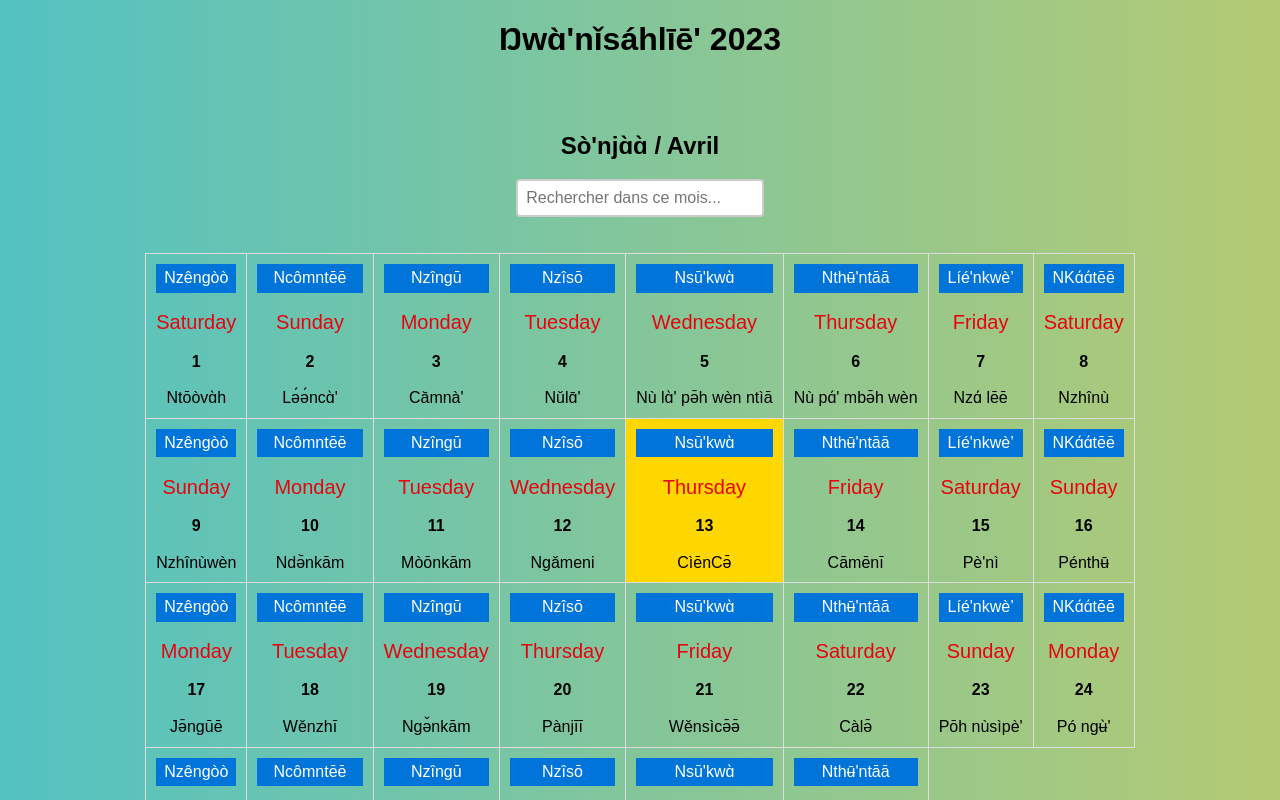
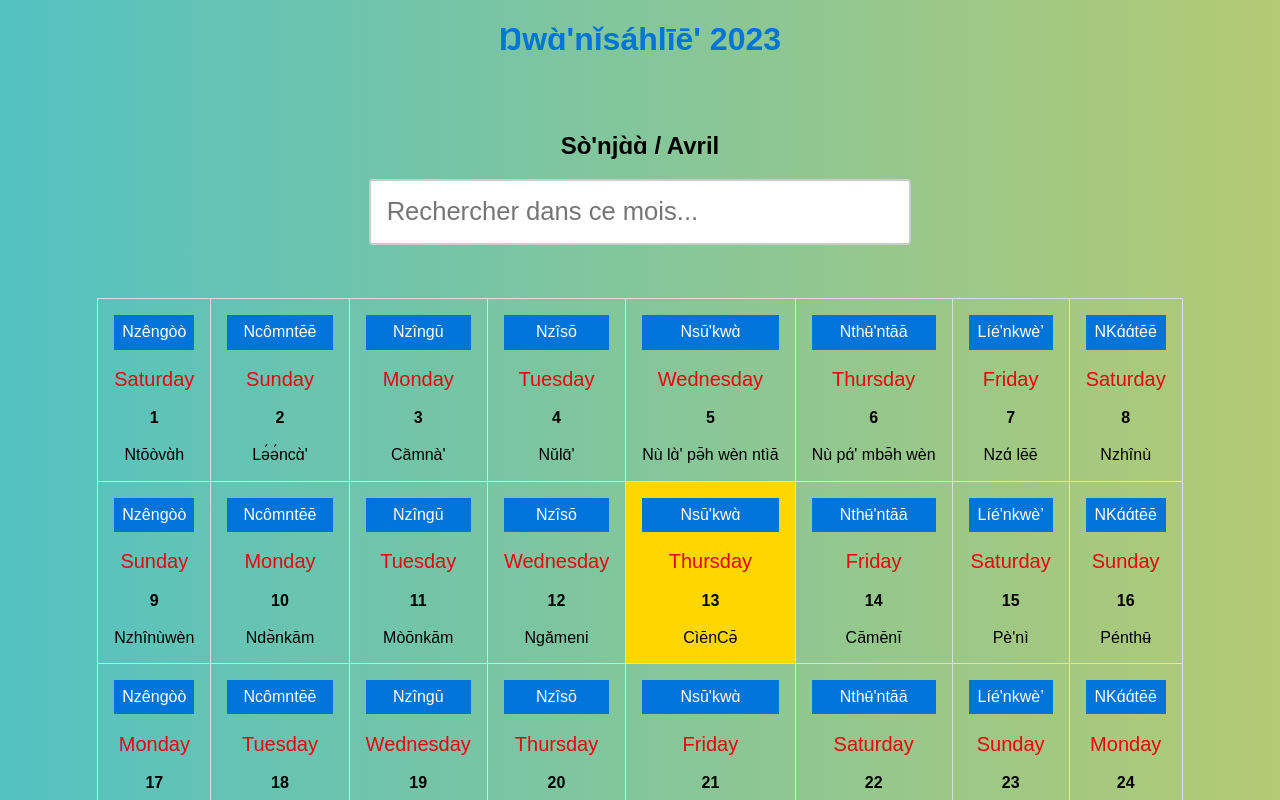
Before and after one commit to legrandBenjo/calendrier-nufi, a React (Create React App) app: page / in a window 1280 px wide. Shown: the top 800 px of the page. Built offline with nearby package versions, Linux system fonts and the light colour scheme.

Commit message:
Mise à jour des styles css

```diff
--- a/src/App.css
+++ b/src/App.css
@@ -1,13 +1,26 @@
-/* Pour les écrans plus petits */
-@media (max-width: 600px) {
-  .rbc-calendar {
-    height: 600px;
+.tc {
+  text-align: center;
+}
+
+h1 {
+  font-size: 2.5rem;
+  margin-bottom: 2rem;
+  color: #0074d9;
+}
+
+.search-bar {
+  background-color: #fff;
+  border: 2px solid #ccc;
+  border-radius: 4px;
+  font-size: 1.6rem;
+  padding: 1rem;
+  width: 100%;
+  max-width: 40rem;
+  margin-bottom: 2rem;
+}
+
+@media screen and (min-width: 768px) {
+  .search-bar {
+    width: 50%;
   }
 }
-
-/* Pour les écrans plus grands */
-@media (min-width: 600px) {
-  .rbc-calendar {
-    height: 800px;
-  }
-}
--- a/src/CalendrierPersonnes.css
+++ b/src/CalendrierPersonnes.css
@@ -1,21 +1,23 @@
 table {
   border-collapse: collapse;
-  margin: 20px auto;
+  margin: 2% auto;
   font-family: Arial, sans-serif;
-  font-size: 16px;
+  font-size: 1rem;
+  max-width: 100%;
+  width: 100%;
 }
 
 thead th {
   background-color: #0074d9;
   color: #fff;
   text-align: center;
-  padding: 10px;
+  padding: 1rem;
 }
 
 tbody td {
   border: 1px solid #ddd;
   text-align: center;
-  padding: 10px;
+  padding: 1rem;
 }
 
 tbody td:hover {
@@ -26,9 +28,8 @@ tbody td:hover {
   background-color: #0074d9;
   color: #fff;
   text-align: center;
-  padding: 10px;
+  padding: 1rem;
 }
-
 
 .even {
   background-color: #f8f8f8;
@@ -39,7 +40,7 @@ tbody td:hover {
 }
 
 .enteTableau {
-  padding: 5px;
+  padding: 0.5rem;
 }
 
 /* Style pour aujourdhui*/
@@ -61,8 +62,9 @@ tbody td:hover {
   background-color: #fff;
   border: 2px solid #ccc;
   border-radius: 4px;
-  font-size: 16px;
-  padding: 8px;
-  width: 25%;
-  margin-bottom: 16px;
+  font-size: 1rem;
+  padding: 0.5rem;
+  width: 100%;
+  max-width: 400px;
+  margin-bottom: 1rem;
 }
```
